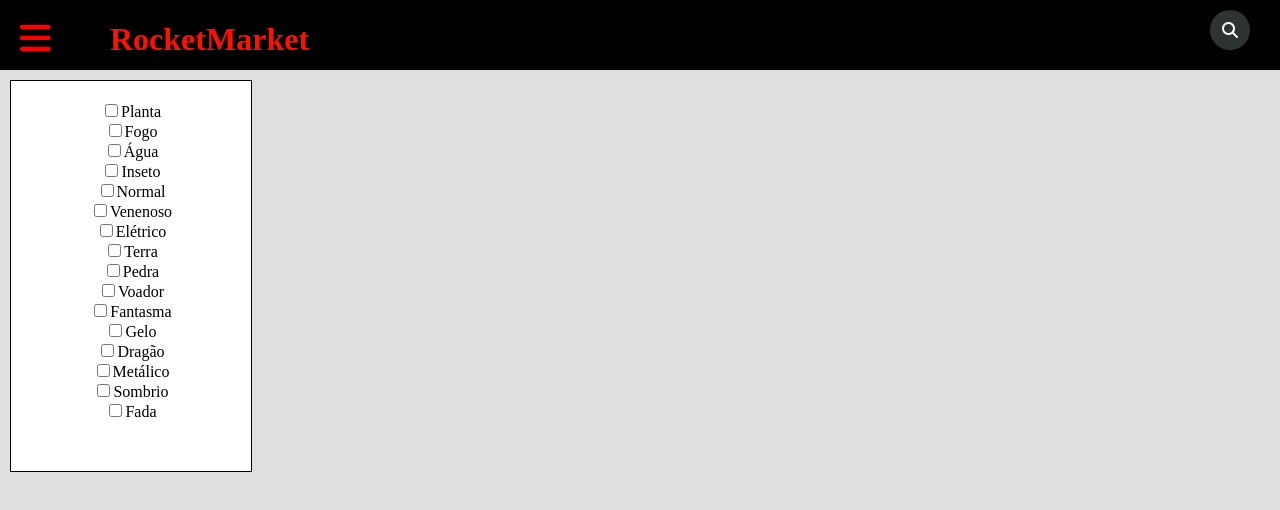
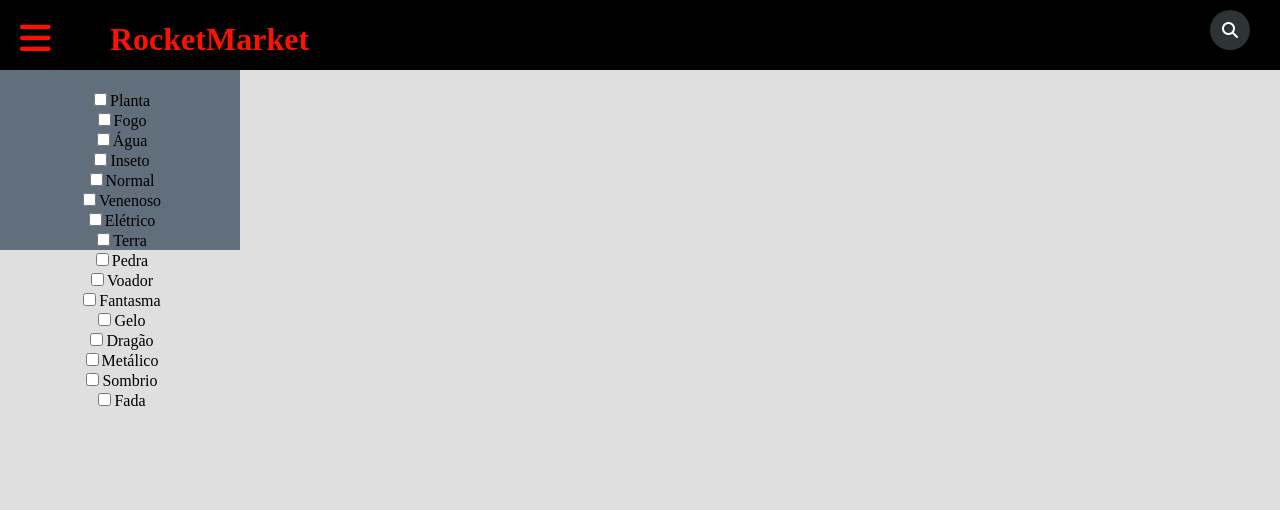
Before and after one commit to Lukiam23/Osf_Academy_project, a React (Create React App) app: page / in a window 1280 px wide. Shown: the top 510 px of the page. Built offline with nearby package versions, Linux system fonts and the light colour scheme.

Commit message:
menu lateral

```diff
--- a/src/App.js
+++ b/src/App.js
@@ -9,6 +9,7 @@ function App() {
     <div className="App">
       <Helmet>
         <script src="https://kit.fontawesome.com/3475a922f1.js" crossorigin="anonymous"></script>
+        <title>RocketMarket</title>
       </Helmet>
 
       <Header img='images/pokeball.png' alt='pokeball'/>
--- a/src/components/Header.module.css
+++ b/src/components/Header.module.css
@@ -5,6 +5,7 @@
 	background-color: #010101;
 	display: flex;
 	position: fixed;
+	height: 70px;
 	max-height: 70px;
 	z-index: 1;
 
@@ -70,13 +71,3 @@
 	text-decoration: none
 
 }
-
-.menuButton{
-	margin: 20px;
-}
-
-.menuButton span{
-	font-size: 35px;
-	color:  red;
-	background: none;
-}
--- a/src/components/MenuLateral.module.css
+++ b/src/components/MenuLateral.module.css
@@ -1,11 +1,8 @@
 .menuContainer{
 	width: 60px;
-	height: 70px;
 	display: block;
-	background: none;
+	background: black;
 }
-
-
 
 .menuButton{
 	margin: 20px;
@@ -13,26 +10,22 @@
 
 .menuButton span{
 	font-size: 35px;
-	color:  red;
+	color:  #ff1100;
 	background: none;
 }
 
 .menuContainer:hover > .selectAble{
-	width: 200px;
-	height: 350px;
 	display: block;
 }
 
-.menuContainer:hover{
-	height: 350px;
+.selectAble{
+	position: absolute;
+	top: 70px;
+	border: none;
+	display: none;
+	background: rgba(44, 62, 80,.7);
+	padding: 20px;
+	margin-left: 0;
+	height: 200%;
+	width: 200px;
 }
-
-.selectAble{
-	border: solid black 1px;
-	display: none;
-	background: white;
-	padding: 20px;
-	margin-left: 10px;
-	transition: 0.4s;
-	height: 100px;
-}
--- a/src/index.css
+++ b/src/index.css
@@ -8,3 +8,8 @@ code {
   font-family: source-code-pro, Menlo, Monaco, Consolas, 'Courier New',
     monospace;
 }
+
+
+html, body {
+    height: 100%;
+}
```
